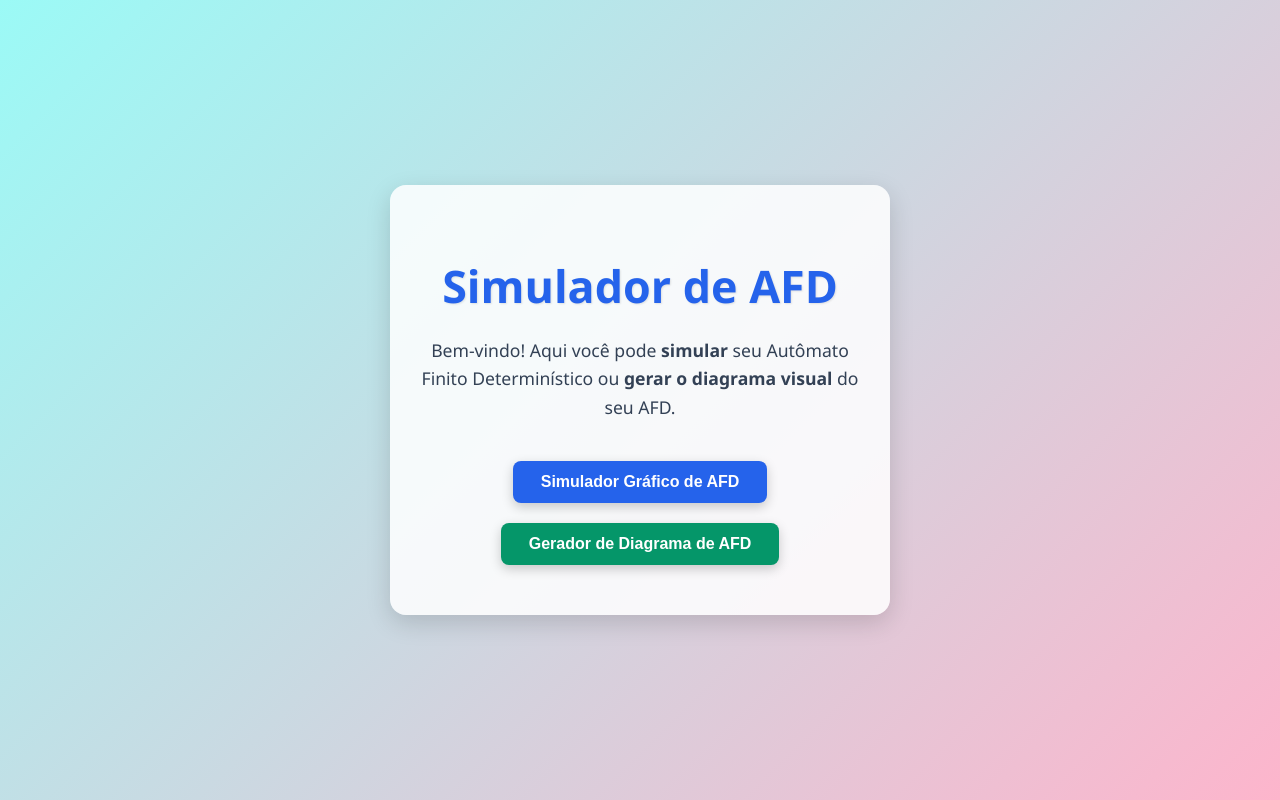
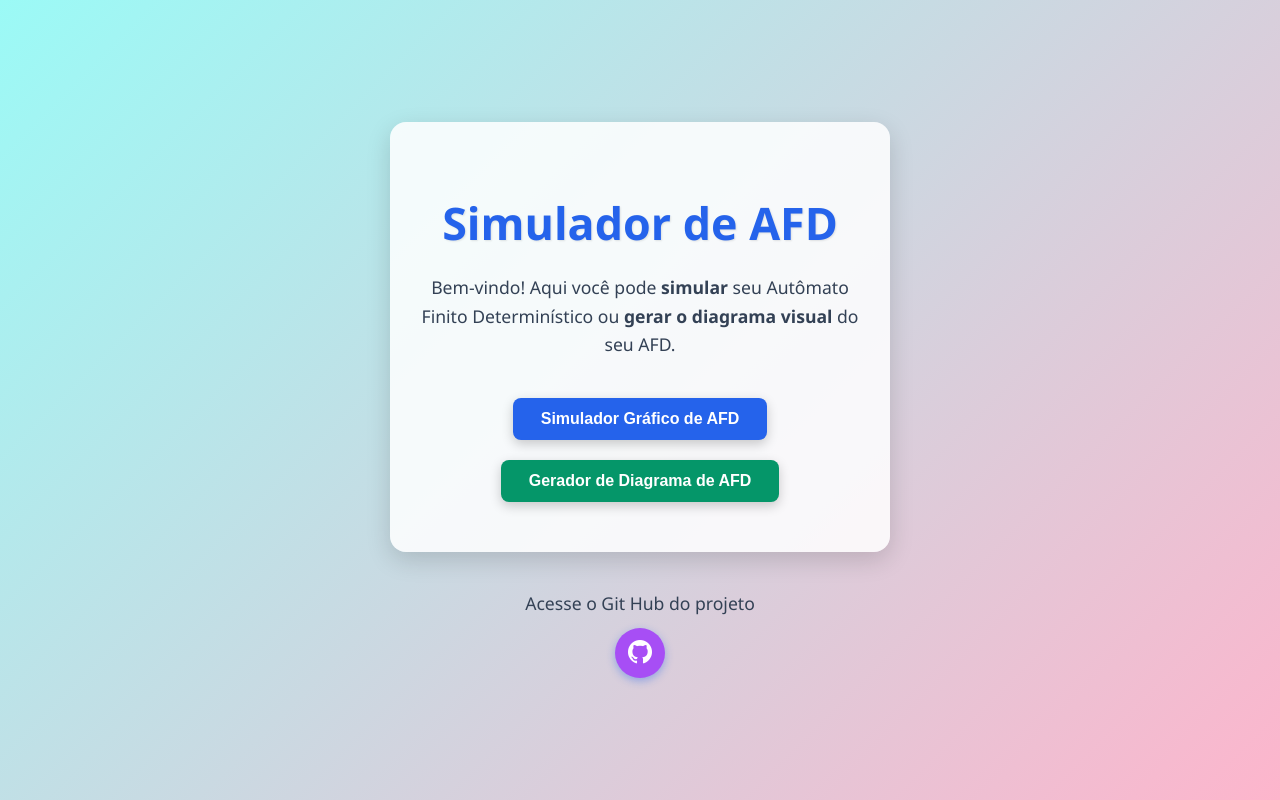
Before and after one commit to matheuslufano/Simulador-AFD, a plain HTML site: page index.html in a window 1280 px wide. Drawn offline with nearby package versions, Linux system fonts and the light colour scheme.

Commit message:
add button github repository pointer

```diff
--- a/index.html
+++ b/index.html
@@ -5,6 +5,10 @@
   <meta name="viewport" content="width=device-width, initial-scale=1.0">
   <title>Simulador de AFD - Apresentação</title>
   <link rel="stylesheet" href="style.css">
+  <!-- BOOTSTRAP ICONS -->
+  <link rel="stylesheet" href="https://cdn.jsdelivr.net/npm/bootstrap-icons@1.11.1/font/bootstrap-icons.css">
+  <link rel="icon" href="/imagens/favicon2.png" type="image/png">
+
 </head>
 <body>
 
@@ -19,7 +23,12 @@
     <button class="btn btn-secundario" onclick="window.location.href='./src/app/gerador/index.html'">
       Gerador de Diagrama de AFD
     </button>
+
   </div>
+  <div class="btn-social">
+    <p>Acesse o Git Hub do projeto</p>
+    <a href="https://github.com/matheuslufano/Simulador-AFD" target="_blank"><button><i class="bi bi-github"></i></button></a>
+  </div><!--btn-social-->
 
 </body>
 </html>
--- a/style.css
+++ b/style.css
@@ -65,3 +65,44 @@
     .btn-secundario:hover {
       background-color: #047857;
     }
+
+.btn-social {
+  display: flex;
+  flex-direction: column; /* empilha verticalmente */
+  align-items: center;    /* centraliza horizontalmente */
+  gap: 10px;              /* espaço entre botão e texto */
+  margin-top: 20px;
+}
+
+.btn-social p {
+  margin-bottom: 0px;
+  font-size: 1.1em;
+  color: #334155;
+  line-height: 1.6;
+}
+
+.btn-social a button {
+  background-color: #a74ef5; /* azul padrão */
+  border: none;
+  border-radius: 50%; /* botão redondo */
+  width: 50px;
+  height: 50px;
+  cursor: pointer;
+  color: white;
+  font-size: 24px;
+  display: flex;
+  align-items: center;
+  justify-content: center;
+  transition: background-color 0.3s, transform 0.2s;
+  box-shadow: 0 3px 8px rgba(37, 99, 235, 0.4);
+}
+
+.btn-social a button:hover {
+  background-color: #7f0bfb; /* azul mais escuro no hover */
+  transform: scale(1.1); /* efeito de leve zoom */
+  box-shadow: 0 5px 15px rgba(29, 78, 216, 0.6);
+}
+
+.btn-social a {
+  text-decoration: none;
+}
```
Also changed, not shown: 1 other file.
